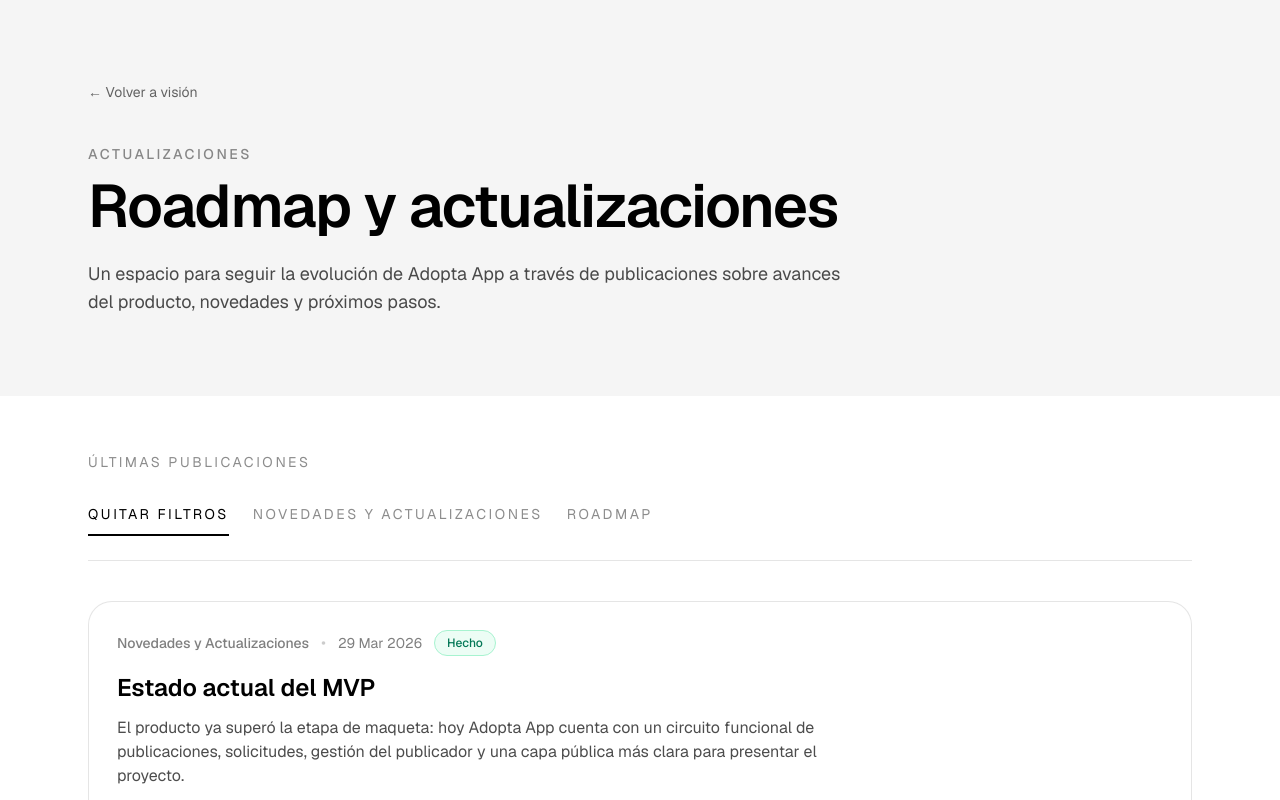
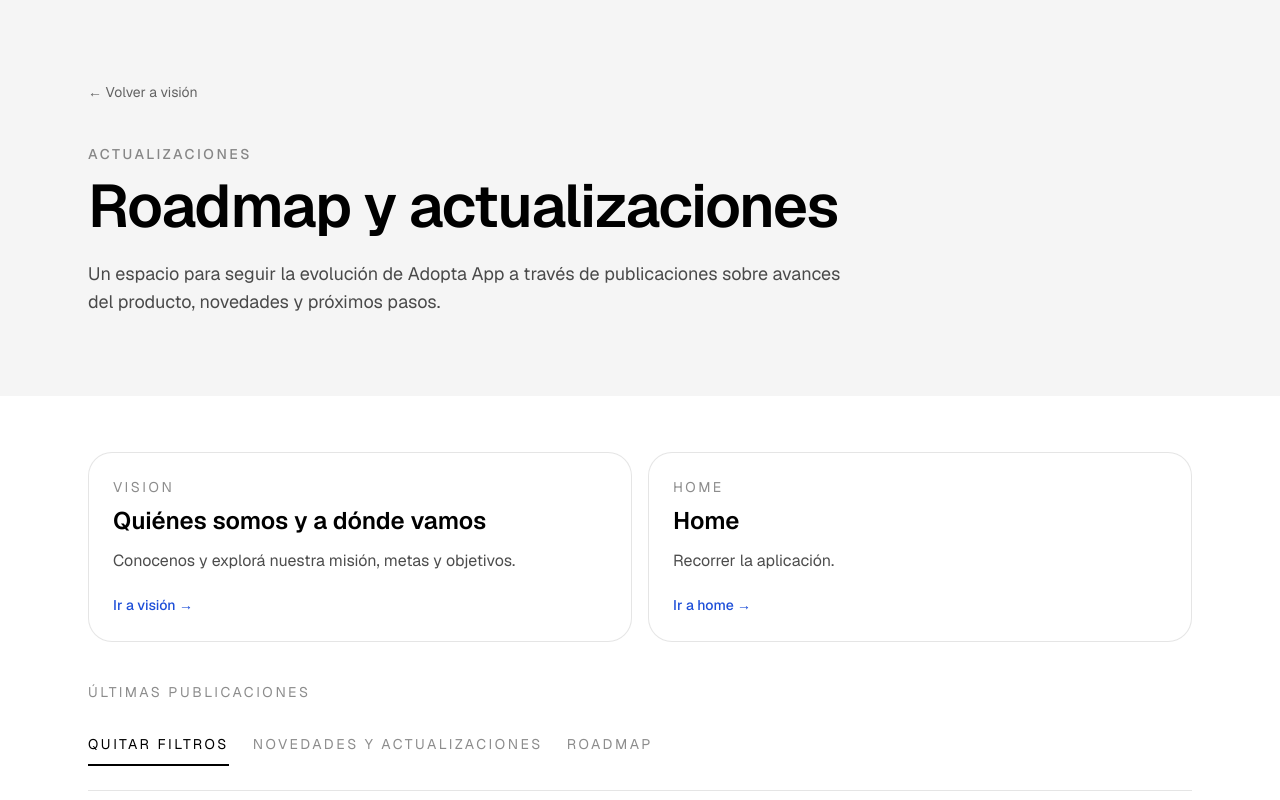
Before and after one commit to SantiagoPlus/adoptar_app, a Next.js app: page /actualizaciones in a window 1280 px wide. Shown: the top 800 px of the page. Built offline with nearby package versions, Linux system fonts and the light colour scheme.

Commit message:
Add vision and home sections to actualizaciones page

```diff
--- a/app/actualizaciones/page.tsx
+++ b/app/actualizaciones/page.tsx
@@ -224,6 +224,48 @@ export default function ActualizacionesPage({
       </section>
 
       <section className="mx-auto max-w-6xl px-6 py-14">
+        <div className="mb-10 grid gap-4 md:grid-cols-2">
+          <article className="rounded-3xl border border-black/10 bg-white p-6">
+            <p className="mb-2 text-sm uppercase tracking-[0.18em] text-black/45">
+              Vision
+            </p>
+            <h2 className="text-xl font-semibold text-black md:text-2xl">
+              Quiénes somos y a dónde vamos
+            </h2>
+            <p className="mt-3 text-sm leading-7 text-black/70 md:text-base">
+              Conocenos y explorá nuestra misión, metas y objetivos.
+            </p>
+            <div className="mt-5">
+              <Link
+                href="/vision"
+                className="text-sm font-medium text-blue-700 transition hover:text-blue-800"
+              >
+                Ir a visión →
+              </Link>
+            </div>
+          </article>
+
+          <article className="rounded-3xl border border-black/10 bg-white p-6">
+            <p className="mb-2 text-sm uppercase tracking-[0.18em] text-black/45">
+              Home
+            </p>
+            <h2 className="text-xl font-semibold text-black md:text-2xl">
+              Home
+            </h2>
+            <p className="mt-3 text-sm leading-7 text-black/70 md:text-base">
+              Recorrer la aplicación.
+            </p>
+            <div className="mt-5">
+              <Link
+                href="/"
+                className="text-sm font-medium text-blue-700 transition hover:text-blue-800"
+              >
+                Ir a home →
+              </Link>
+            </div>
+          </article>
+        </div>
+
         <div className="mb-8 max-w-3xl">
           <p className="mb-2 text-sm uppercase tracking-[0.18em] text-black/45">
             Últimas publicaciones
```
